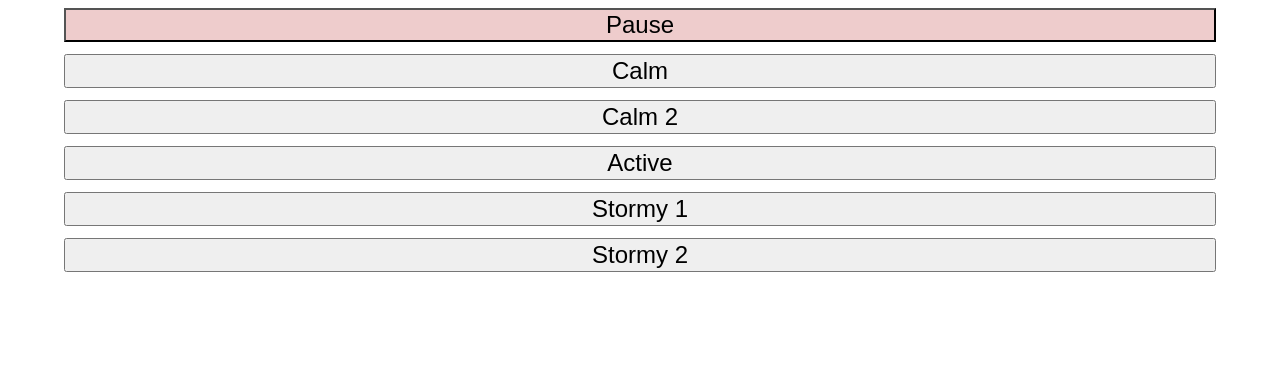
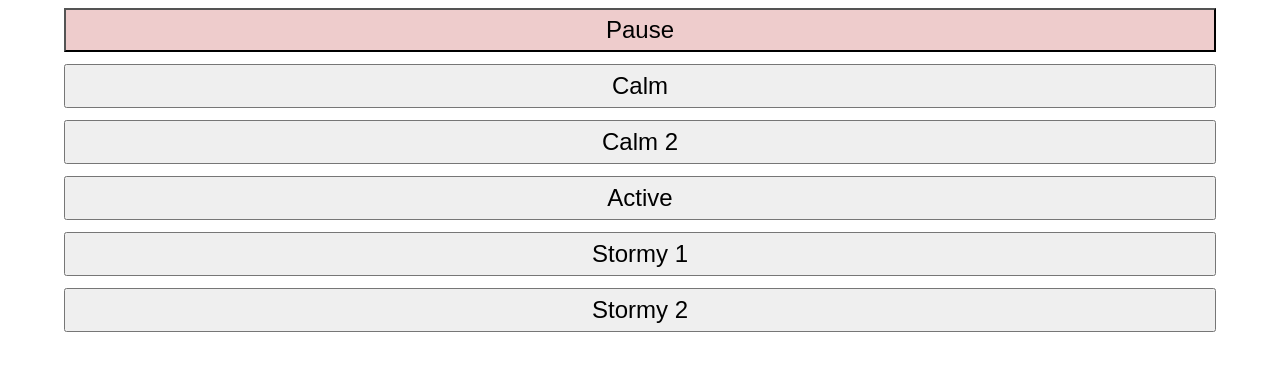
Before and after one commit to revin/revin.github.io, a plain HTML site: page island-time/index.html in a window 1280 px wide. Drawn offline with Linux system fonts and the light colour scheme.

Commit message:
tweak padding

```diff
--- a/island-time/index.html
+++ b/island-time/index.html
@@ -6,6 +6,7 @@
 button {
   display: block;
   margin: 0 auto 0.5em;
+  padding: .25em 0;
   width: 90vw;
   font-size: 150%;
 }
```
